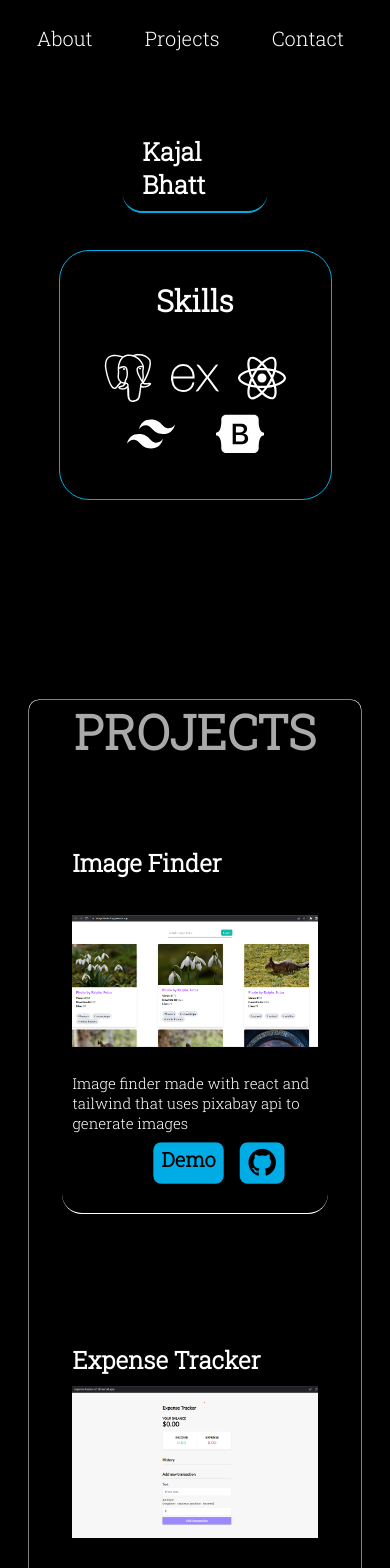
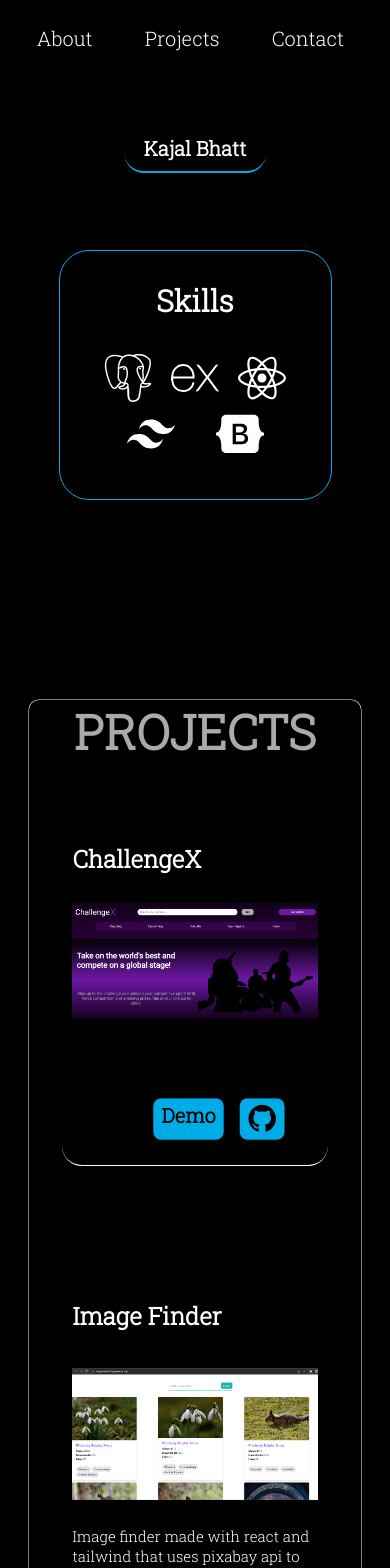
Before and after one commit to K13BT/Portfolio, a React (Create React App) app: page / in a window 390 px wide. Shown: the top 1568 px of the page. Built offline with nearby package versions, Linux system fonts and the light colour scheme.

Commit message:
Updated projects

```diff
--- a/src/App.css
+++ b/src/App.css
@@ -250,7 +250,7 @@ li {
     transform: translateX(50%);
     margin-bottom: 50px;
     display: flex;
-    font-size: 25px;
+    font-size: 20px;
   }
 
   #about {
--- a/src/components/Projects.js
+++ b/src/components/Projects.js
@@ -8,16 +8,25 @@ const Projects = () => {
         <h3>PROJECTS</h3>
         <div className="project-items">
           <div className="item-card">
+            <a href='https://spontaneous-ganache-df8e63.netlify.app/'><img src={require("../img/challengex.png")} alt="A project" /></a>
+            <h2>ChallengeX</h2>
+            <p></p>
+            <div className="links">
+              <a href='https://spontaneous-ganache-df8e63.netlify.app/' className='s-link'>Demo</a>
+              <a href='https://github.com/K13BT/ChallengeX'><i className='fa fa-github s-liink'></i></a>
+            </div>
+          </div>
+
+          <div className="item-card">
             <a href='https://image-finder-eta.vercel.app/'><img src={require("../img/imagefinder.png")} alt="A project" /></a>
-
             <h2>Image Finder</h2>
             <p>Image finder made with react and tailwind that uses pixabay api to generate images</p>
             <div className="links">
               <a href='https://image-finder-eta.vercel.app/' className='s-link'>Demo</a>
               <a href='https://github.com/K13BT/Image-finder'><i className='fa fa-github s-liink'></i></a>
             </div>
+          </div>
 
-          </div>
           <div className="item-card">
             <a href='https://expense-tracker-k13bt.vercel.app/'><img src={require("../img/expense.png")} alt="A project" /> </a>
             <h2>Expense Tracker</h2>
```
Also changed, not shown: src/img/challengex.png (added).
